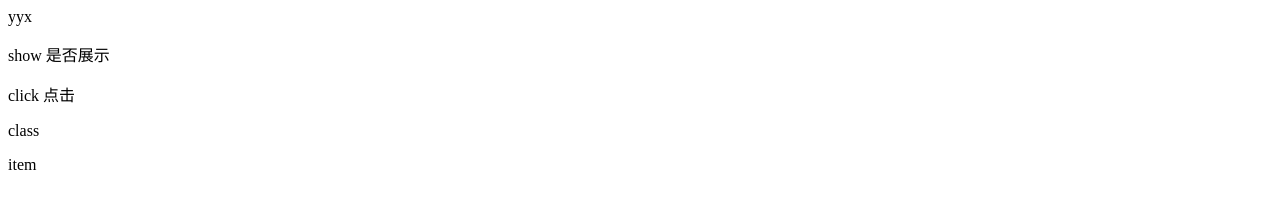
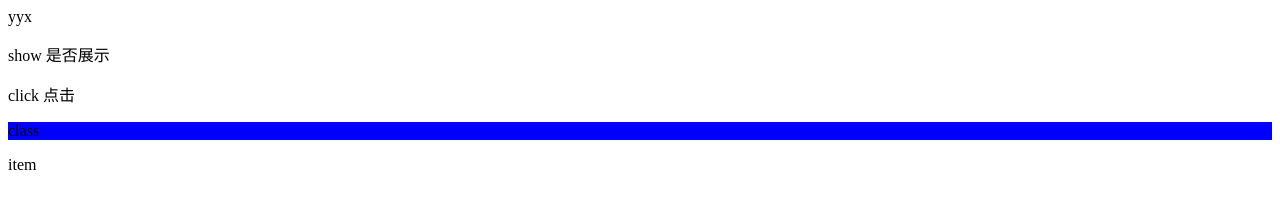
Before and after one commit to this-spring/TX, a plain HTML site: page index.html in a window 1280 px wide. Drawn offline with Linux system fonts and the light colour scheme.

Commit message:
add: show & class

```diff
--- a/TX.js
+++ b/TX.js
@@ -3,14 +3,63 @@
  * @Company: kaochong
  * @Date: 2020-11-23 11:42:28
  * @LastEditors: xiuquanxu
- * @LastEditTime: 2020-11-23 16:23:58
+ * @LastEditTime: 2020-11-24 13:02:59
 */
-class Text {
+
+class Direct {
     constructor(node) {
         this.node = node;
     }
+    update(node) {
+
+    }
+}
+
+class TClass extends Direct {
+    constructor(node) {
+        super(node);
+    }
+
+    update(newVal, oldVal) {
+        oldVal ? this.node.classList.remove(oldVal) : '';
+        this.node.classList.add(newVal);
+    }
+}
+
+class Text extends Direct {
+    constructor(node) {
+        super(node);
+    }
     update(newV) {
         this.node.textContent = newV;
+    }
+}
+
+class Show extends Direct{
+    constructor(node) {
+        super(node);
+    }
+
+    update(flag) {
+        // none	此元素不会被显示。
+        // block	此元素将显示为块级元素，此元素前后会带有换行符。
+        // inline	默认。此元素会被显示为内联元素，元素前后没有换行符。
+        // list-item	此元素会作为列表显示。
+        // run-in	此元素会根据上下文作为块级元素或内联元素显示。
+        // compact	此元素会根据上下文作为块级元素或内联元素显示。
+        // marker
+        // table	此元素会作为块级表格来显示（类似 <table>），表格前后带有换行符。
+        // inline-table	此元素会作为内联表格来显示（类似 <table>），表格前后没有换行符。
+        // table-row-group	此元素会作为一个或多个行的分组来显示（类似 <tbody>）。
+        // table-header-group	此元素会作为一个或多个行的分组来显示（类似 <thead>）。
+        // table-footer-group	此元素会作为一个或多个行的分组来显示（类似 <tfoot>）。
+        // table-row	此元素会作为一个表格行显示（类似 <tr>）。
+        // table-column-group	此元素会作为一个或多个列的分组来显示（类似 <colgroup>）。
+        // table-column	此元素会作为一个单元格列显示（类似 <col>）
+        // table-cell	此元素会作为一个表格单元格显示（类似 <td> 和 <th>）
+        // table-caption	此元素会作为一个表格标题显示（类似 <caption>）
+        let display = flag ? 'block' : 'none';
+        this.node.style.display = display;
     }
 }
 
@@ -21,14 +70,15 @@ class TX {
         // this._data: 真实proxy代理的数据，初始化所有属性值都是{}
         const data = opt.data;
         this._data = {};
-        this.key = ["text", "show", "click"];
+        this._directMap = new Map();
+        this.key = ["text", "show", "class", "click"];
         this.direction = [];
         this.key.forEach((value) => {
            this.direction.push(`t-${value}`);
         });
         this.binds = {};
         for (let key in data) {
-            this._data[key] = {};
+            this._data[key] = '';
             this.binds[key] = [];
         }
         this.direction.forEach((key) => {
@@ -37,9 +87,15 @@ class TX {
             });
         });
         this.data = this.bindReactive();
+        this.bindDirectMap();
         for (let key in data) {
             this.data[key] = data[key];
         }
+    }
+
+    bindDirectMap() {
+        this._directMap.set('t-text', Text);
+        this._directMap.set('t-show', Show);
     }
 
     bindReactive() {
@@ -49,9 +105,10 @@ class TX {
                 if (self._data[prop] === newVal) {
                     return false;
                 }
+                const oldVal = self._data[prop];
                 self._data[prop] = newVal;
                 self.binds[prop].forEach((direct) => {
-                    direct.update(newVal);
+                    direct.update(newVal, oldVal);
                 });
                 return true;
             },
@@ -73,8 +130,18 @@ class TX {
 
     bindingDirectToData(name, value, node) {
         let direct = null;
+        if (this._directMap.has(name)) {
+            direct = new this._directMap.get(name)(node);
+            this.binds[value].push(direct);
+        }
         if (name === 't-text') {
             direct = new Text(node);
+            this.binds[value].push(direct);
+        } else if (name === 't-show') {
+            direct = new Show(node);
+            this.binds[value].push(direct);
+        } else if (name === 't-class') {
+            direct = new TClass(node);
             this.binds[value].push(direct);
         }
     }
--- a/index.html
+++ b/index.html
@@ -3,16 +3,24 @@
  * @Company: kaochong
  * @Date: 2020-11-23 11:42:16
  * @LastEditors: xiuquanxu
- * @LastEditTime: 2020-11-23 16:36:30
+ * @LastEditTime: 2020-11-24 13:04:27
 -->
 <html>
     <meta charset="UTF-8">
+    <style>
+        .red {
+            background-color: red;
+        }
+        .blue {
+            background-color: blue;
+        }
+    </style>
     <body>
         <div id="app">
             <p t-text="xxq"></p>
             <p t-show="show">show 是否展示</p>
             <p t-click="handleClick">click 点击</p>
-            <p t-class="red">class</p>
+            <p t-class="color">class</p>
             <p t-for="item in arr">
                 <span>item</span>
             </p>
@@ -26,7 +34,8 @@
         id: "app",
         data: {
             xxq: "xxq",
-            show: false
+            show: false,
+            color: 'red',
         },
         methods: {
             handleClick: () => {
@@ -36,5 +45,7 @@
     });
     setTimeout(() => {
         tx.data.xxq = 'yyx';
+        tx.data.show = true;
+        tx.data.color = 'blue';
     }, 3 * 1000);
 </script>
```
